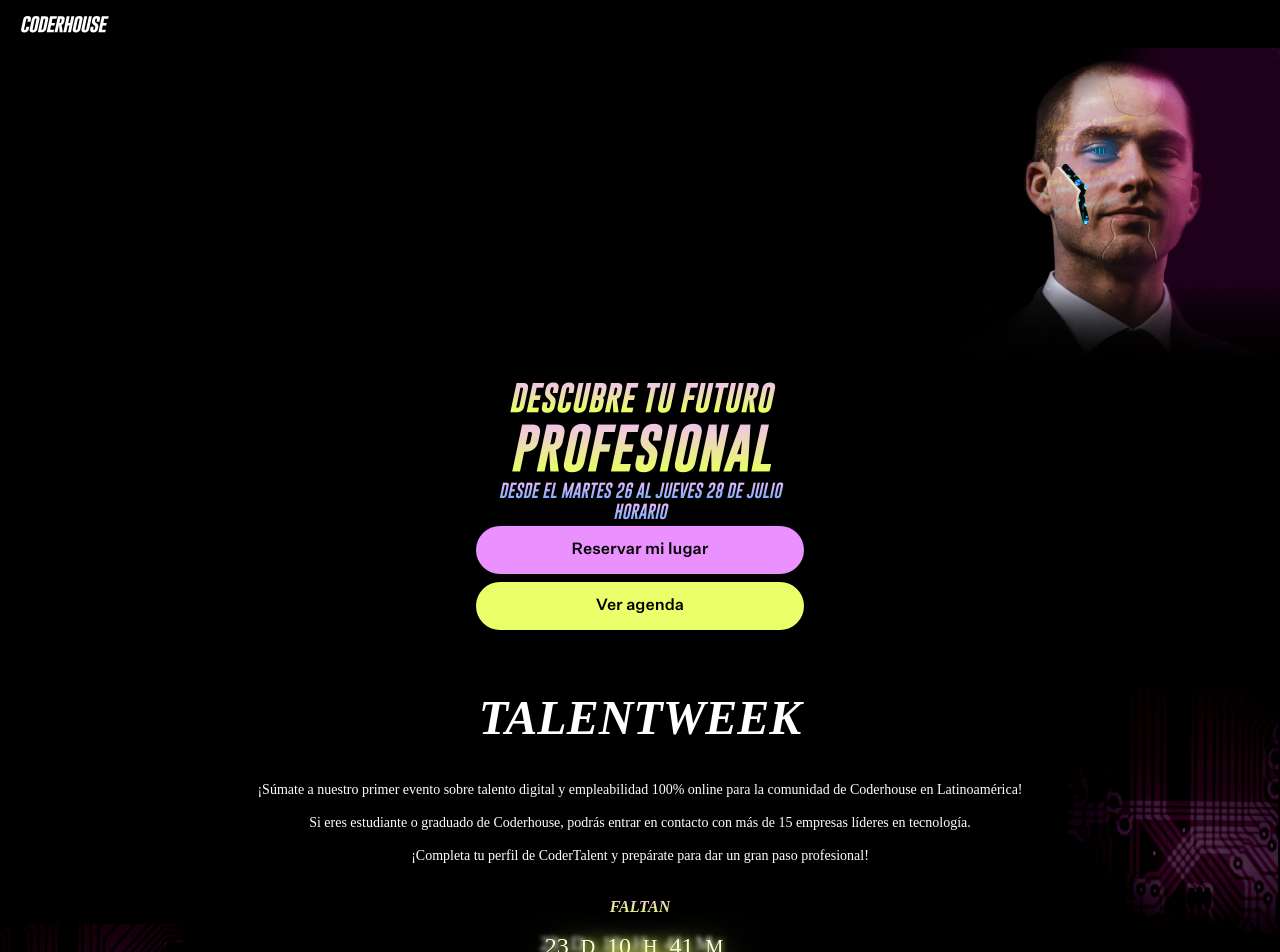
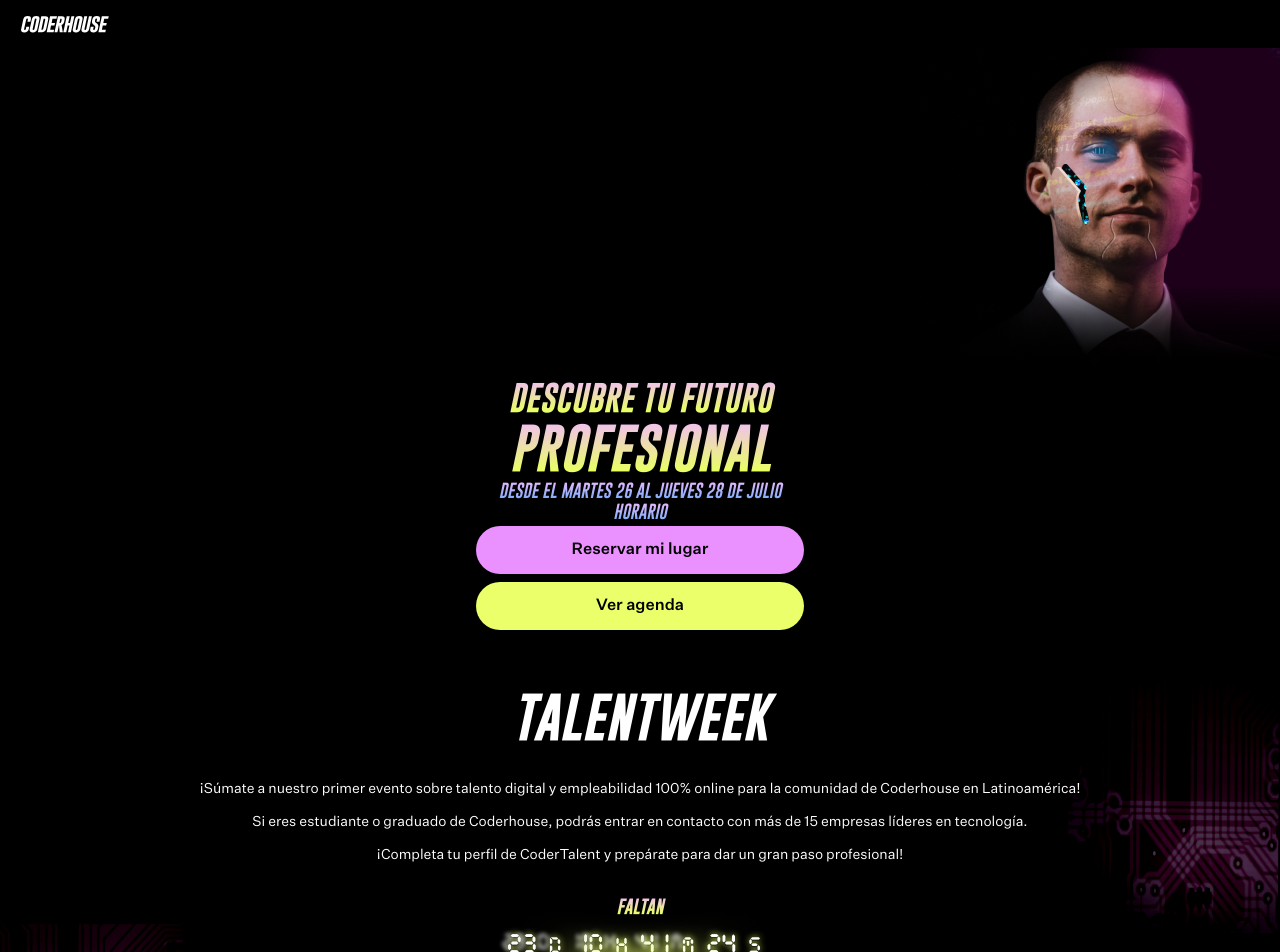
Before and after one commit to MatiLarsson/talent_week_app, a React (Create React App) app: page / in a window 1280 px wide. Shown: the top 952 px of the page. Built offline with nearby package versions, Linux system fonts and the light colour scheme.

Commit message:
se añade fuente cursed timer al contador

```diff
--- a/src/components/main-components/about/Timer.js
+++ b/src/components/main-components/about/Timer.js
@@ -29,10 +29,10 @@
                     M
                 </section>
             </section>
-            {/* <section>
+            <section>
                 <p>{timerSeconds}</p>
                 <small>S</small>
-            </section> */}
+            </section>
             {/* <div className="about-timer-blurred">
                 <section>
                     <p>{timerDays}</p>
--- a/src/style.scss
+++ b/src/style.scss
@@ -41,6 +41,15 @@
 }
 
 $US-regular: "UntitledSansRegular";
+
+@font-face {
+  font-family: "CursedTimer";
+  src: url("./fonts/CursedTimer/CursedTimerULiL.ttf") format("truetype");
+  font-weight: 400;
+}
+
+$CT: "CursedTimer";
+
 
 .navBar {
   position: fixed;
@@ -278,13 +287,10 @@
       padding: 32px 0px;
       .title{
         color: #FFFFFF;
-        font-family: 'Gobold Bold';
-        font-style: italic;
-        font-weight: 700;
+        font-family: $GB-bold;
         font-size: 48px;
         line-height: 63px;
         text-align: center;
-
       }
     }
     .textContainer{
@@ -292,8 +298,7 @@
       margin: 0px 6px;
       padding: 0px 24px;
       color: #FFFFFF;
-      font-family: 'Untitled Sans';
-      font-weight: 400;
+      font-family: $US-regular;
       font-size: 14px;
       line-height: 17px;
       text-align: center;
@@ -313,17 +318,15 @@
     }
     .about-faltan{
       margin: 32px 0px 0px 0px;
+      padding: 0 3px;
       text-align: center;
-      font-family: 'Gobold Bold';
-      font-style: italic;
-      font-weight: 700;
+      font-family: $GB-bold;
       font-size: 16px;
       line-height: 21px;
       background: linear-gradient(180deg, #F2BAFF 0%, #E9FF63 85.71%);
       -webkit-background-clip: text;
       -webkit-text-fill-color: transparent;
       background-clip: text;
-      text-fill-color: transparent;
     }
     // .about-timer-blurred{
     //   position: absolute;
@@ -354,9 +357,7 @@
       display: flex;
       justify-content: center;
       align-items: center;
-      font-family: 'Cursed Timer ULiL';
-      font-style: normal;
-      font-weight: 400;
+      font-family: $CT;
       font-size: 24px;
       line-height: 26px;
       color: #FFFFFF;
@@ -383,7 +384,7 @@
       }
     }
     .about-mano-cyborg{
-      // position: relative;
+/*       position: relative; */
       display: flex;
       flex-direction: column;
       justify-content:center;
```
Also changed, not shown: src/fonts/CursedTimer/CursedTimerULiL.ttf (added).
